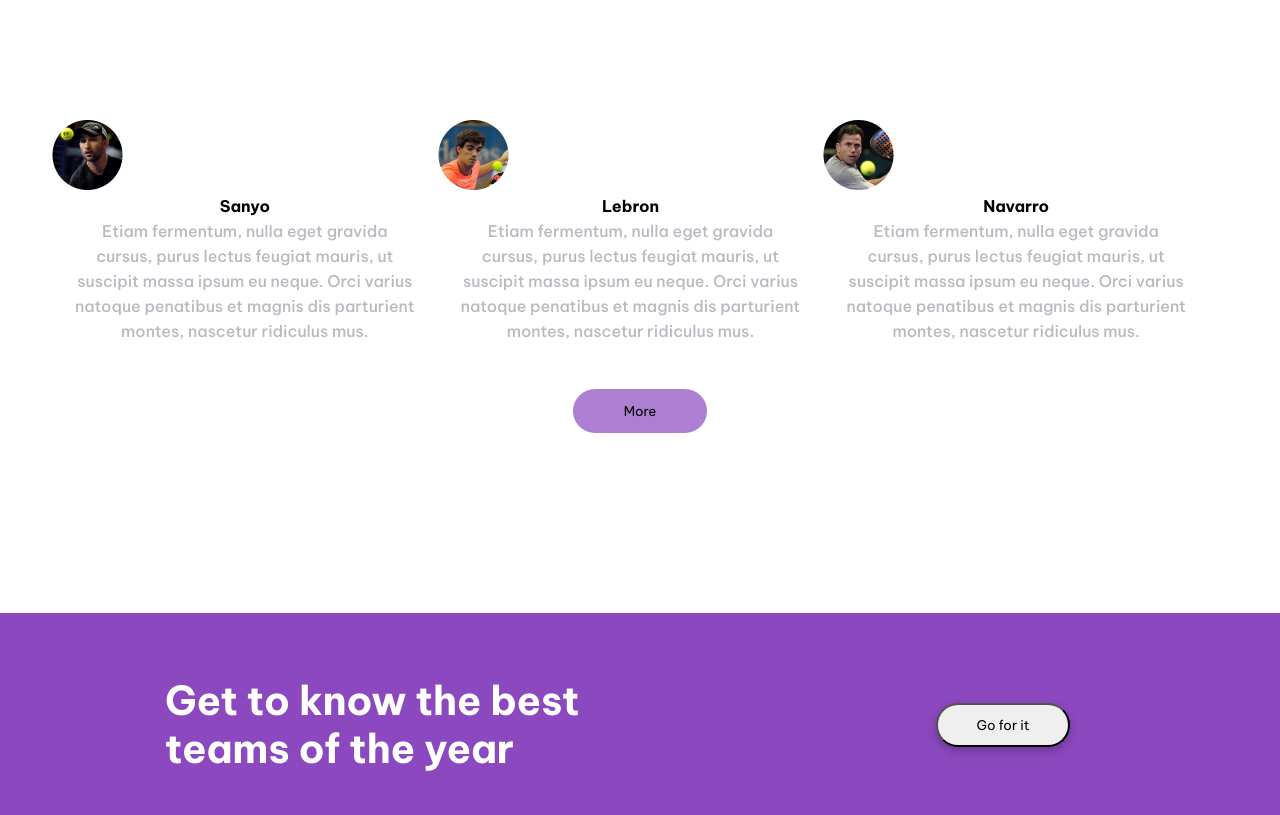
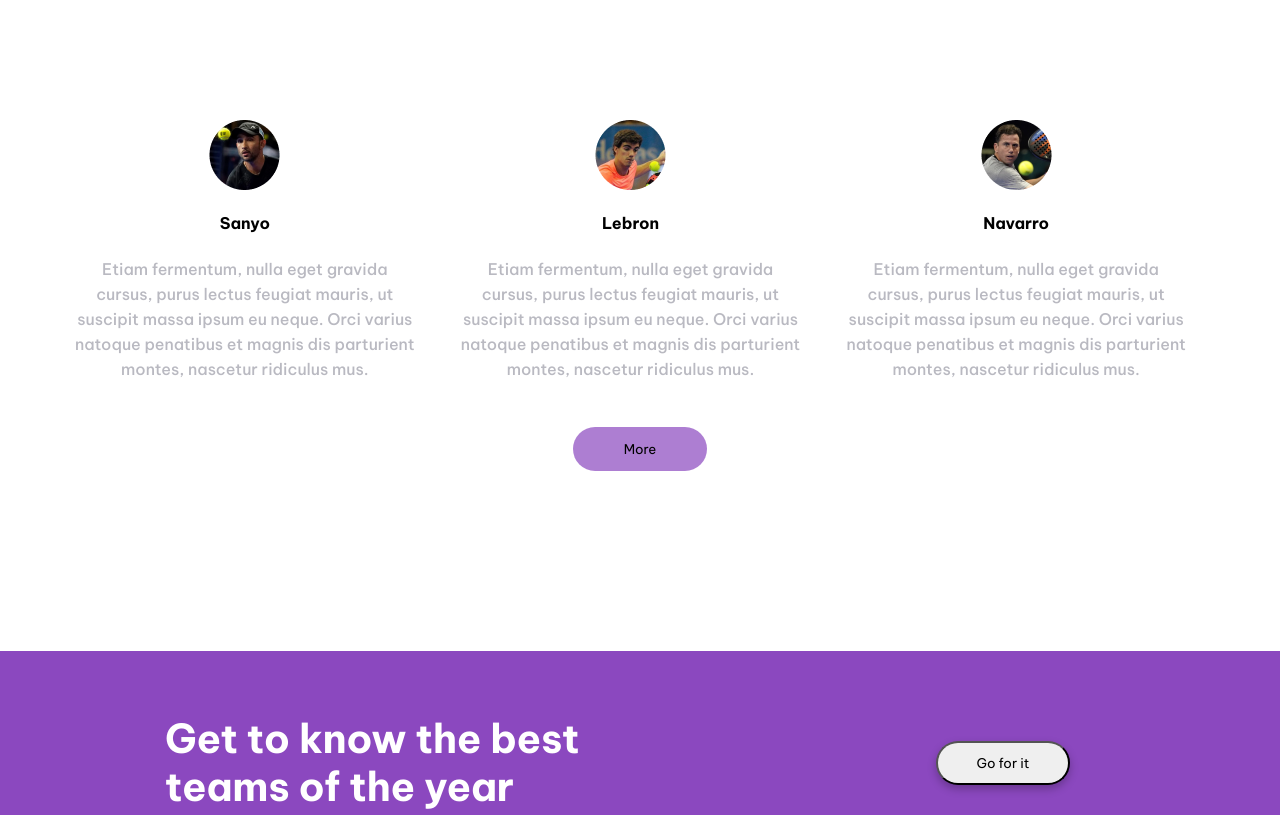
Before and after one commit to bcollin327/examenfe1, a plain HTML site: page index.html in a window 1280 px wide. Shown: the part 1680-2495 px from the top of the page. Drawn offline with Linux system fonts and the light colour scheme; files whose address does not match are found by name.

Commit message:
corregido seccion3

```diff
--- a/css/style.css
+++ b/css/style.css
@@ -251,26 +251,27 @@ article.textoBanner {
 }
 
 .contenedorCard {
-
+    display: flex;
     margin-left: 52px;
     margin-right: 71px;
     justify-content: space-between;
-    display: flex;
 
 
 }
 
-.card1 {
+.card {
     display: flex;
     flex-direction: column;
-        font-style: normal;
+    align-items: center;
+    align-content: center;
+    font-style: normal;
     gap: 21px;
     background: var(--colorTercero);
 
 
 }
 
-.card2 {
+/*.card2 {
 
 
     align-content: center;
@@ -293,7 +294,7 @@ article.textoBanner {
     flex-direction: column;
     align-items: center;
 }
-
+*/
 
 
 
--- a/index.html
+++ b/index.html
@@ -76,7 +76,7 @@
         <section class="seccion3">
             <h2 class="tituloSeccion3">Best of the month</h2>
             <div class="contenedorCard">
-                <article class="card">
+                <article class=" card">
                     <img src="imagenes/avatar-sanyo.png" alt="foto card1" class="fotoCard" />
                     <h4>Sanyo</h4>
                     <p>
@@ -85,7 +85,7 @@
                         penatibus et magnis dis parturient montes, nascetur ridiculus mus.
                     </p>
                 </article>
-                <article class="card">
+                <article class=" card">
                     <img src="imagenes//avatar.lebron.png" alt="foto card2" class="fotoCard" />
                     <h4>Lebron</h4>
                     <p>
@@ -95,7 +95,7 @@
                     </p>
                 </article>
 
-                <article class="card">
+                <article class=" card card3">
                     <img src="imagenes/avatar-navarro.png" alt=" foto card3" class="fotoCard" />
                     <h4>Navarro</h4>
                     <p>
```
